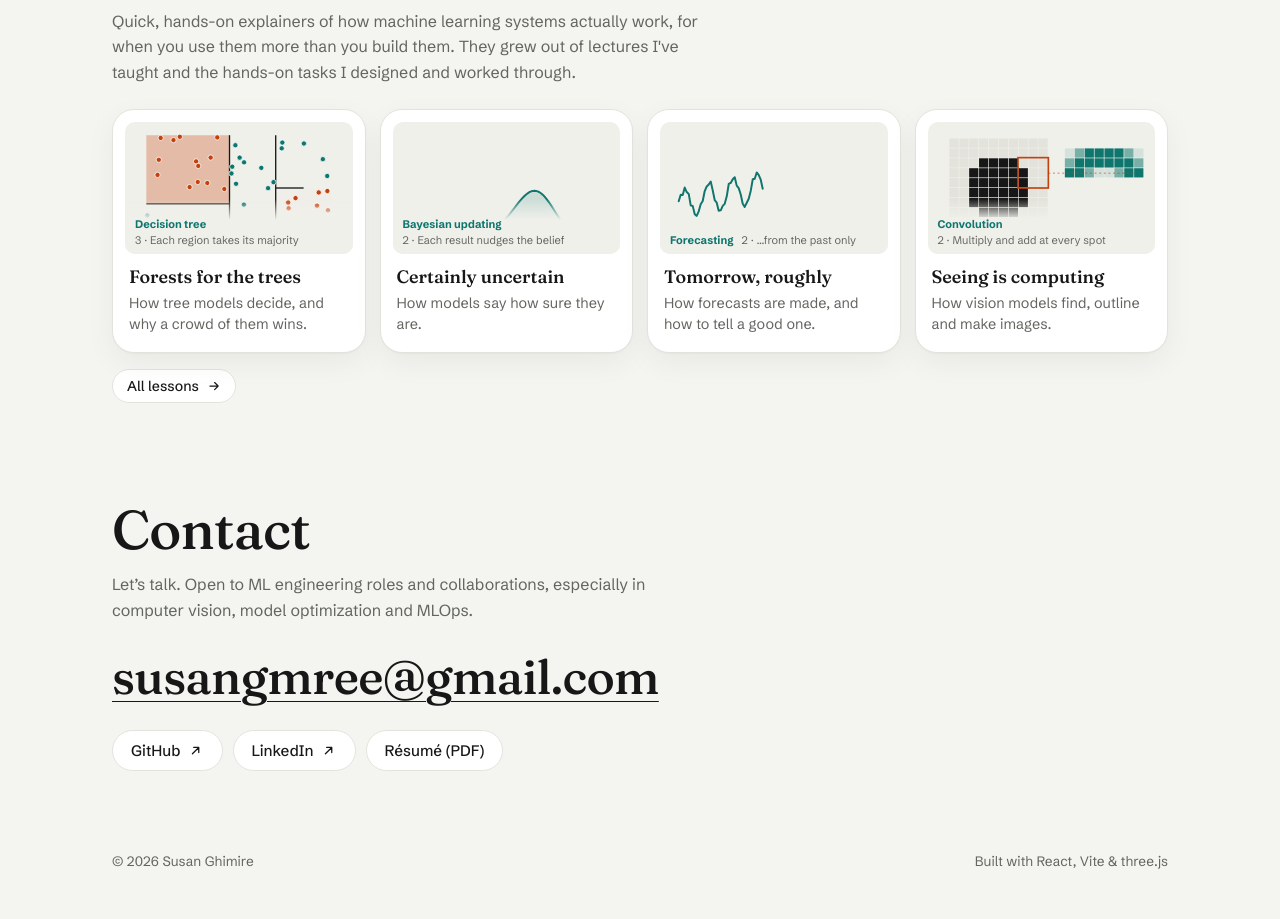
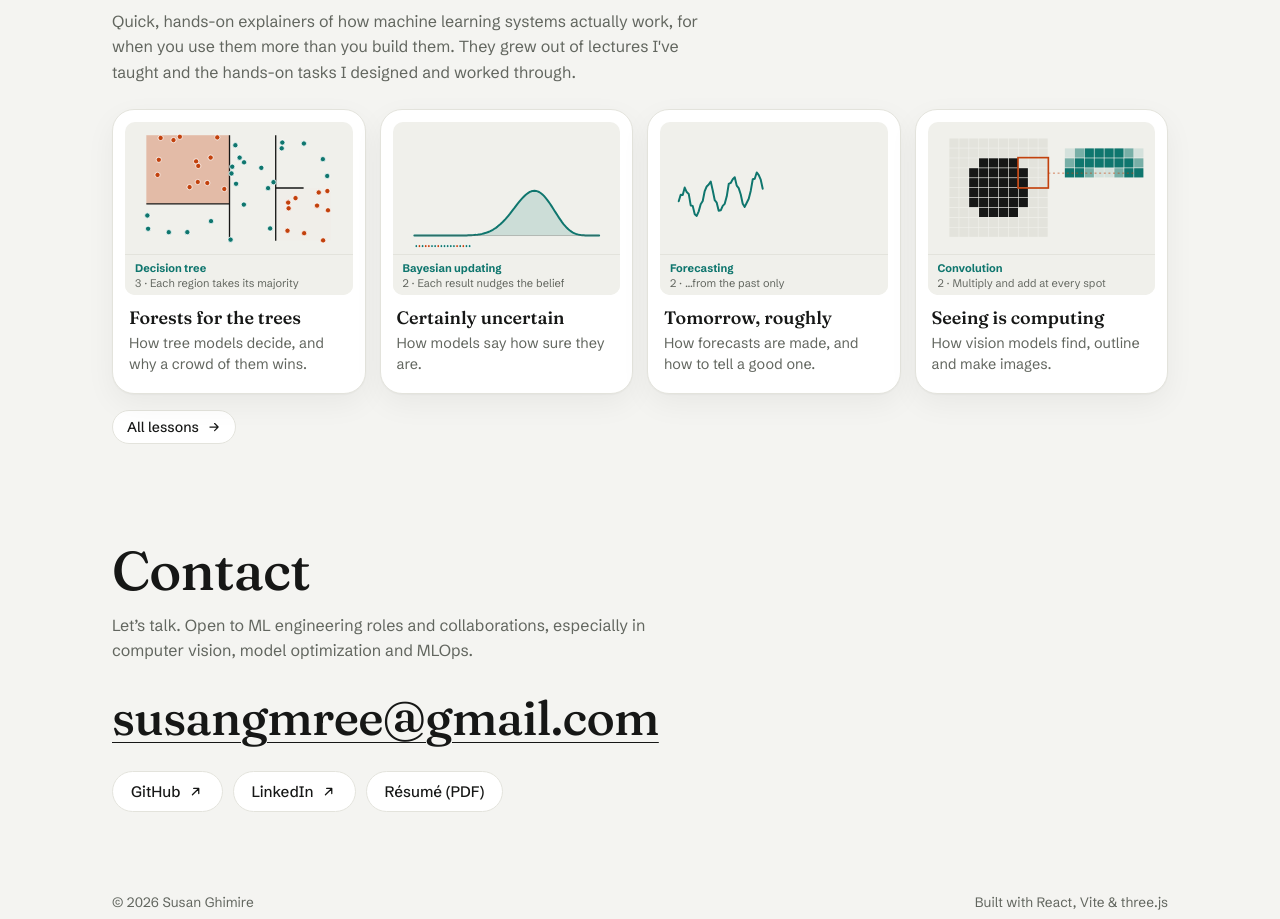
Before and after one commit to whatiskeptiname/portfolio, a React (Vite) app: page /#contact in a window 1280 px wide. Shown: the part 8060-8979 px from the top of the page. Built offline with nearby package versions, Linux system fonts and the light colour scheme.

Commit message:
Put the chapter covers' captions under the picture, not over it
The method-and-step caption hid the bottom of each animation on the home
page and the lessons page. It's now a two-line strip beneath the picture.

```diff
--- a/src/index.css
+++ b/src/index.css
@@ -1437,18 +1437,18 @@ a.tile:hover {
   border-color: var(--accent);
 }
 .learn-door .cover {
-  height: 132px;
   border-radius: 10px;
   overflow: hidden;
   background: var(--surface-2);
 }
+/* The picture keeps its height; the caption strip goes underneath it. */
 .learn-door .cover svg {
   display: block;
   width: 100%;
-  height: 100%;
+  height: 132px;
 }
 .cover-placeholder {
-  height: 132px;
+  height: calc(132px + 2 * 1.3 * 11px + 12px);
 }
 .learn-door-text {
   padding: 0 4px;
--- a/src/learn/learn.css
+++ b/src/learn/learn.css
@@ -147,6 +147,7 @@
 }
 .chapter-cover {
   display: block;
+  text-decoration: none; /* it's a link: no underline on the caption */
   border-radius: 16px;
   overflow: hidden;
   background: var(--surface);
@@ -1702,25 +1703,32 @@ a.chapter-cover:hover {
 }
 
 /* ---------- Chapter covers: the method and the step it's on ---------- */
+/* The caption sits under the picture, not over it, so none of the animation
+   is hidden. It's always two lines — the method, then the step it's on — so
+   the card doesn't jump as the steps change. */
 .cover {
-  position: relative;
+  display: flex;
+  flex-direction: column;
 }
 .cover-caption {
-  position: absolute;
-  left: 0;
-  right: 0;
-  bottom: 0;
+  --cap-size: 11px;
   margin: 0;
-  padding: 18px 10px 7px;
-  display: flex;
-  flex-wrap: wrap;
-  gap: 2px 8px;
-  align-items: baseline;
-  font-size: 11px;
+  padding: 6px 10px;
+  height: calc(2 * 1.3 * var(--cap-size) + 12px);
+  box-sizing: border-box;
+  font-size: var(--cap-size);
   line-height: 1.3;
   color: var(--text);
-  background: linear-gradient(to top, var(--surface-2) 62%, transparent);
+  background: var(--surface-2);
+  border-top: 1px solid var(--line);
   pointer-events: none;
+}
+.cover-caption strong,
+.cover-caption span {
+  display: block;
+  white-space: nowrap;
+  overflow: hidden;
+  text-overflow: ellipsis;
 }
 .cover-caption strong {
   color: var(--c-a);
@@ -1732,6 +1740,7 @@ a.chapter-cover:hover {
 }
 .chapter-cover .cover-caption,
 .chapter-hero .cover-caption {
-  font-size: 13px;
-  padding: 24px 14px 10px;
-}
+  --cap-size: 13px;
+  padding: 6px 14px;
+  height: calc(2 * 1.3 * var(--cap-size) + 12px);
+}
```
